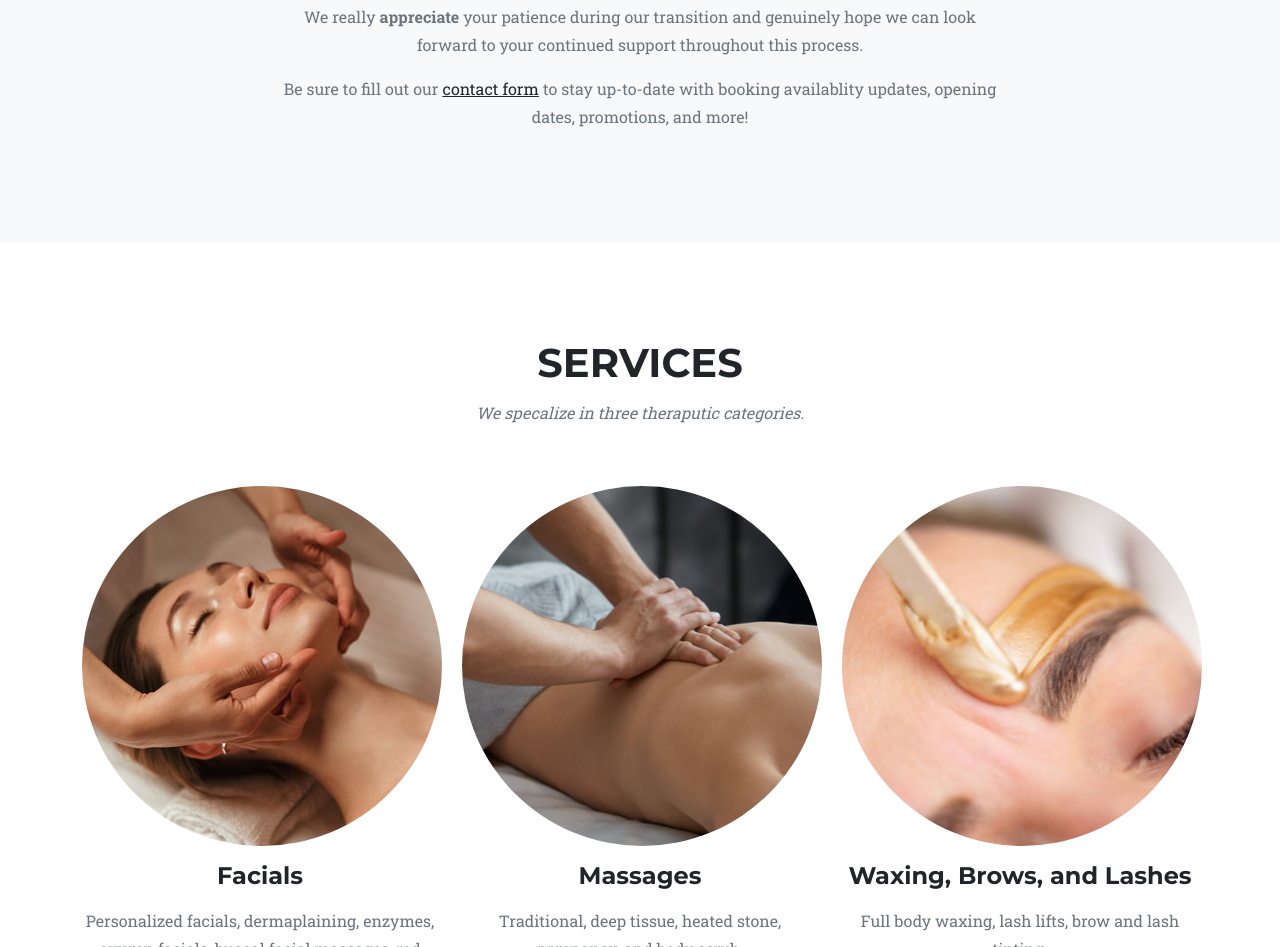
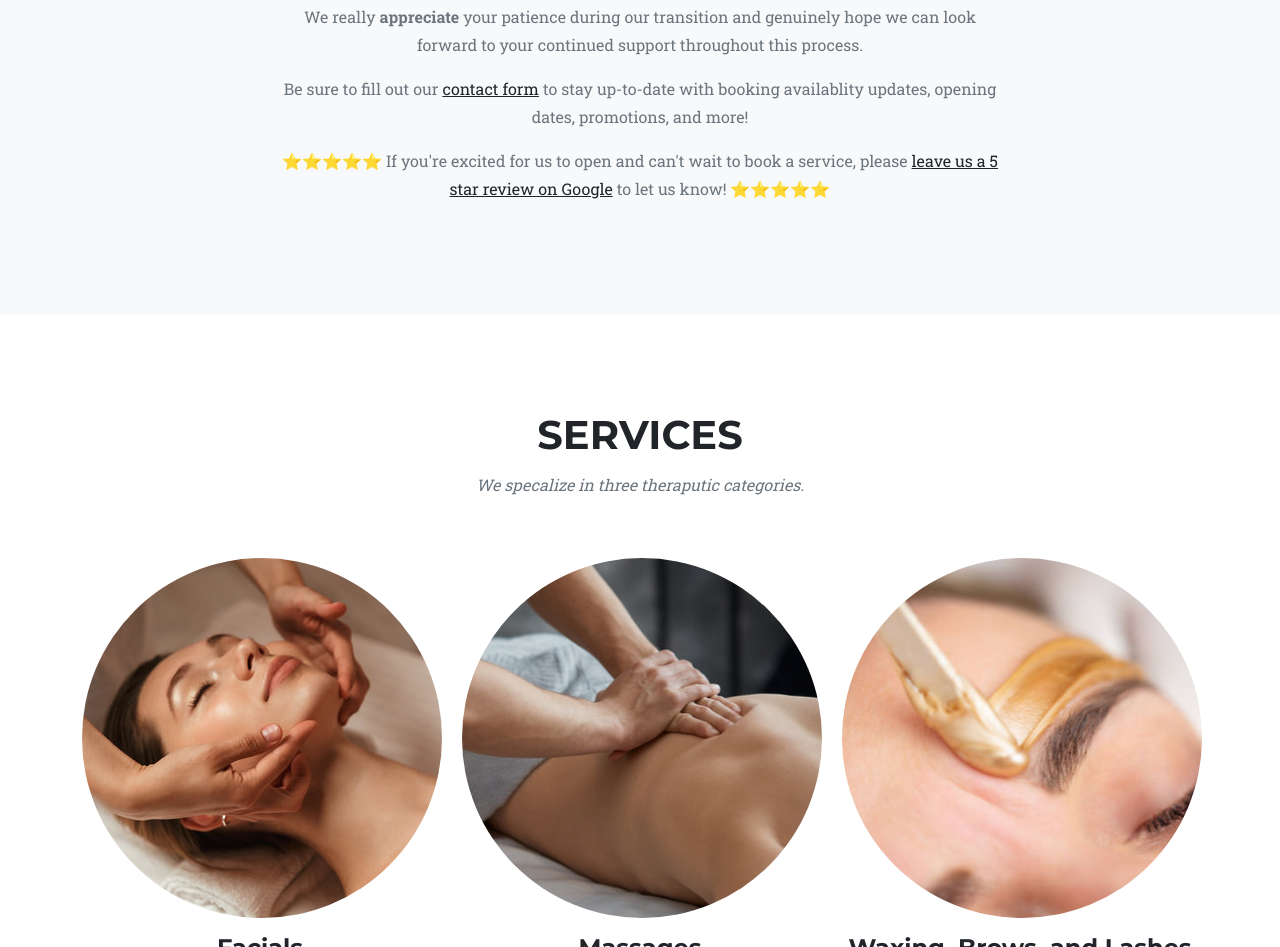
Before and after one commit to amberandsage/amberandsage.github.io, a plain HTML site: page index.html in a window 1280 px wide. Shown: the part 1398-2345 px from the top of the page. Drawn offline with nearby package versions, Linux system fonts and the light colour scheme.

Commit message:
beg for reviews

```diff
--- a/index.html
+++ b/index.html
@@ -79,6 +79,8 @@
                     <p class="large text-muted">We really <b>appreciate</b> your patience during our transition and genuinely hope we can look forward to your continued support throughout this process.</p>
 
                     <p class="large text-muted">Be sure to fill out our <a href="#contact" class="link-dark">contact form</a> to stay up-to-date with booking availablity updates, opening dates, promotions, and more!</p>
+
+                    <p class="large text-muted">⭐⭐⭐⭐⭐ If you're excited for us to open and can't wait to book a service, please <a href="https://g.page/r/CfWafetLZwxKECA/review" class="link-dark">leave us a 5 star review on Google</a> to let us know! ⭐⭐⭐⭐⭐</p>
                     </div>
                 </div>
             </div>
```
